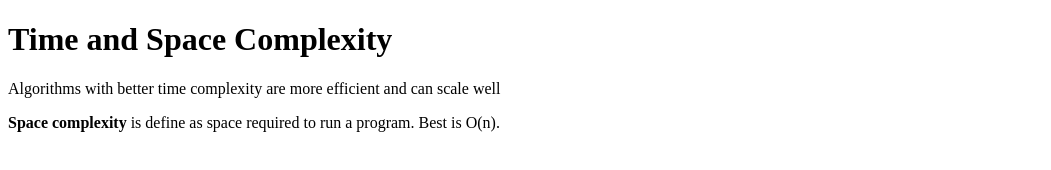
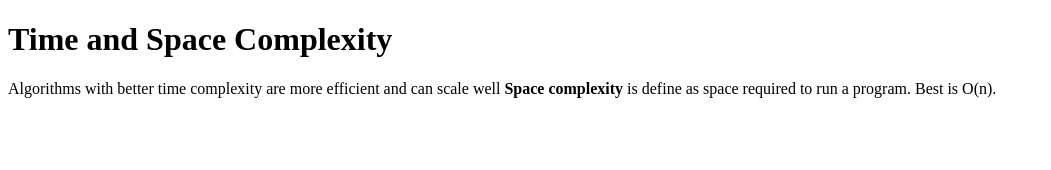
Before and after one commit to acciojob/time-and-space-complexity-kartikgupta1920, a website: page main.html in a window 1280 px wide. Shown: the whole page, without its empty margins (0-1051 px from the left). Drawn offline with Linux system fonts and the light colour scheme.

Commit message:
created a submission

```diff
--- a/main.html
+++ b/main.html
@@ -9,8 +9,8 @@
 <body>
 	<!-- the entire body must be written by student -->
 	<h1>Time and Space Complexity</h1>
-	<p>Algorithms with better time complexity are more efficient and can scale well</p>
-	<p><b>Space complexity</b> is define as space required to run a program. Best is O(n).</p>
+	<p>Algorithms with better time complexity are more efficient and can scale well
+	<b>Space complexity</b> is define as space required to run a program. Best is O(n).</p>
     <script type="text/javascript" src="./script.js">
 </script>
 
```
